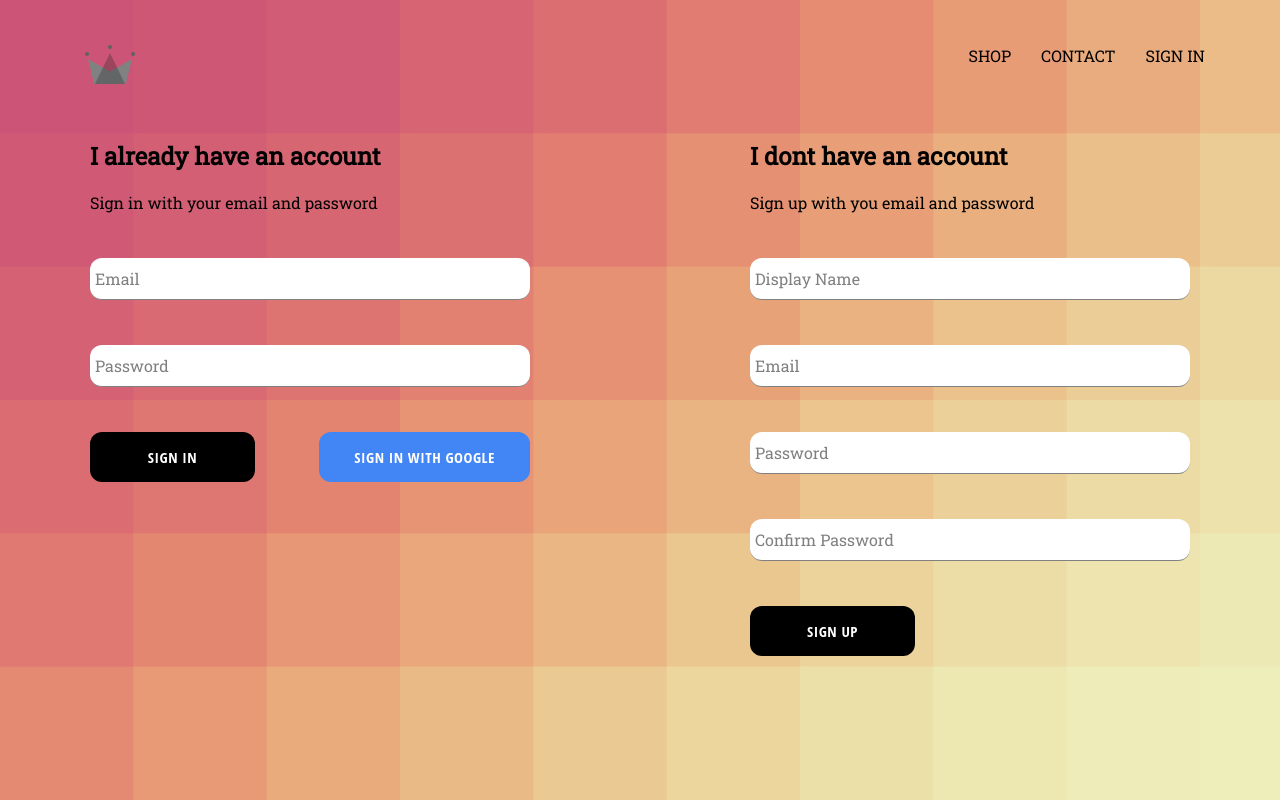
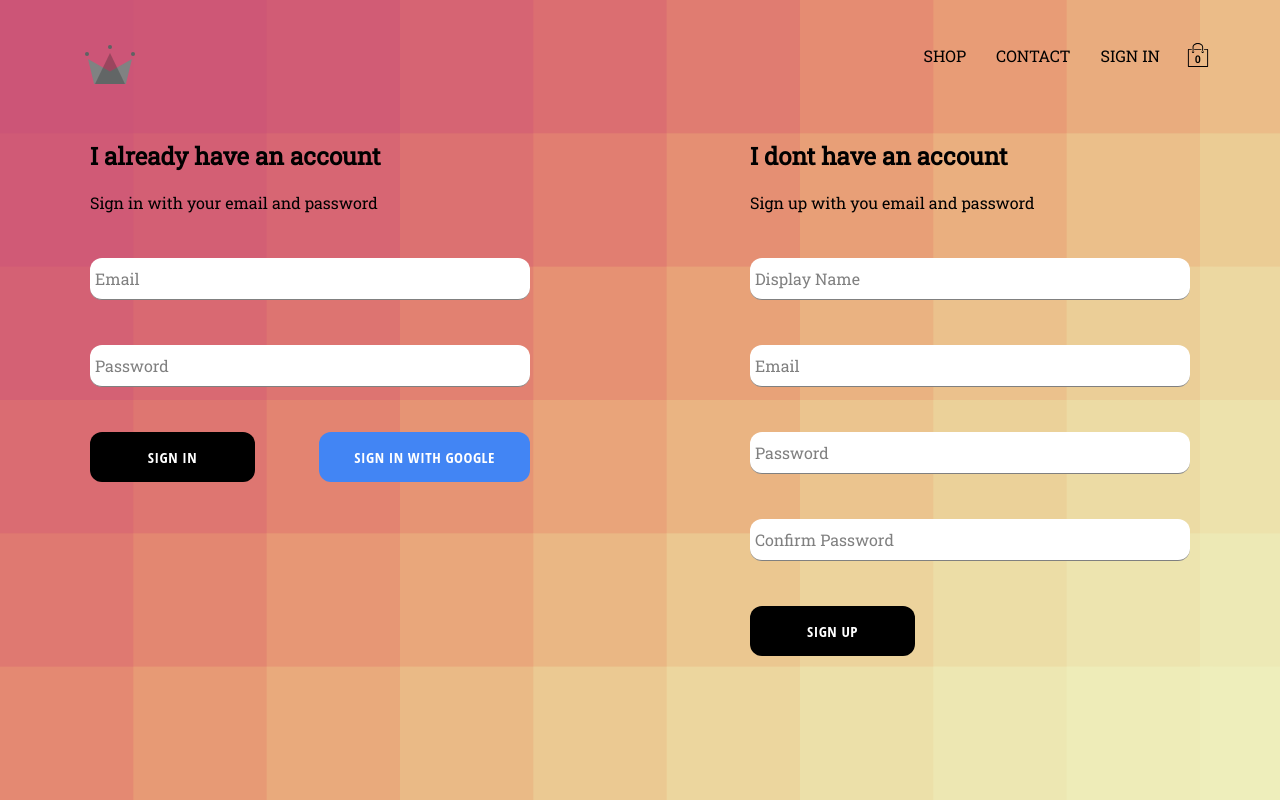
Before and after one commit to rsingh859/fab-clothing-react, a React (Create React App) app: page /signin in a window 1280 px wide. Built offline with nearby package versions, Linux system fonts and the light colour scheme; no server answers.

Commit message:
Adding the Cart Component

```diff
--- /dev/null
+++ b/src/components/cart-dropdown/cart-dropdown.component.jsx
@@ -0,0 +1,16 @@
+import React from 'react';
+
+import CustomButton from '../custom-button/custom-button.component';
+
+import './cart-dropdown.styles.scss';
+
+const cartDropDown = () => (
+    <div className='cart-dropdown'>
+        <div className='cart-items'>
+
+        </div>
+        <CustomButton>GO TO CHECKOUT</CustomButton>
+    </div>
+);
+
+export default cartDropDown;
--- /dev/null
+++ b/src/components/cart-dropdown/cart-dropdown.styles.scss
@@ -0,0 +1,24 @@
+.cart-dropdown {
+  position: absolute;
+  width: 300px;
+  height: 440px;
+  display: flex;
+  flex-direction: column;
+  padding: 20px;
+  border: 1px solid black;
+  background-color: white;
+  top: 80px;
+  right: 45px;
+  z-index: 5;
+
+  .cart-items {
+    height: 340px;
+    display: flex;
+    flex-direction: column;
+    overflow: hidden;
+  }
+
+  button {
+    margin-top: auto;
+  }
+}
--- /dev/null
+++ b/src/components/cart-icon/cart-icon.component.jsx
@@ -0,0 +1,18 @@
+import React from 'react';
+import './cart-icon.styles.scss';
+import { connect } from 'react-redux';
+import { toggleCartHidden } from '../../redux/cart/cart.actions';
+import { ReactComponent as ShoppingIcon } from '../../assets/shopping-bag.svg';
+
+const CartIcon = ({ toggleCartHidden }) => (
+    <div className='cart-icon' onClick={ toggleCartHidden }>
+        <ShoppingIcon className='shopping-icon' />
+        <span className='item-count'>0</span>
+    </div>
+);
+
+const mapDispatchToProps = dispatch => ({
+    toggleCartHidden: () => dispatch(toggleCartHidden())
+});
+
+export default connect(null,mapDispatchToProps)(CartIcon);
--- /dev/null
+++ b/src/components/cart-icon/cart-icon.styles.scss
@@ -0,0 +1,21 @@
+.cart-icon {
+  width: 45px;
+  height: 45px;
+  position: relative;
+  display: flex;
+  align-items: center;
+  justify-content: center;
+  cursor: pointer;
+
+  .shopping-icon {
+    width: 24px;
+    height: 24px;
+  }
+
+  .item-count {
+    position: absolute;
+    font-size: 10px;
+    font-weight: bold;
+    bottom: 12px;
+  }
+}
--- a/src/components/header/header.component.jsx
+++ b/src/components/header/header.component.jsx
@@ -4,10 +4,12 @@
 import { connect } from 'react-redux';
 
 import { auth } from '../../firebase/firebase.utils';
+import CartIcon from '../cart-icon/cart-icon.component';
+import CartDropdown from '../cart-dropdown/cart-dropdown.component';
 
 import { ReactComponent as Logo } from '../../assets/crown.svg';
 
-const Header = ({ currentUser }) => (
+const Header = ({ currentUser, hidden }) => (
     <div className='header'>
         <Link className='logo-container' to='/'>
             <Logo className='logo' />
@@ -26,12 +28,16 @@
                 <Link className='option' to='/signin' >SIGN IN</Link>
                 )
             }
+            <CartIcon />
         </div>
+        { hidden ? null : <CartDropdown />}
+
     </div>
 );
 
-const mapStateToProps = state => ({
-    currentUser: state.user.currentUser
+const mapStateToProps = ({ user : { currentUser}, cart: { hidden } }) => ({
+    currentUser,
+    hidden
 });
 
 export default connect(mapStateToProps)(Header);
--- /dev/null
+++ b/src/redux/cart/cart.action.types.js
@@ -0,0 +1,5 @@
+const CartActionTypes = {
+    TOGGLE_CART: 'TOGGLE_CART'
+}
+
+export default CartActionTypes;
--- /dev/null
+++ b/src/redux/cart/cart.actions.js
@@ -0,0 +1,5 @@
+import CartActionTypes from './cart.action.types';
+
+export const toggleCartHidden = () => ({
+    type: CartActionTypes.TOGGLE_CART
+});
--- /dev/null
+++ b/src/redux/cart/cart.reducer.js
@@ -0,0 +1,19 @@
+import CartActionTypes from './cart.action.types';
+
+const INITIAL_STATE = {
+    hidden: true
+}
+
+const CartReducer = (state = INITIAL_STATE, action) => {
+    switch(action.type) {
+        case CartActionTypes.TOGGLE_CART:
+            return {
+                ...state,
+                hidden: !state.hidden
+            }
+        default:
+            return state;
+    }
+}
+
+export default CartReducer;
--- a/src/redux/root-reducer.js
+++ b/src/redux/root-reducer.js
@@ -1,7 +1,9 @@
 import { combineReducers } from 'redux';
 
 import userReducer from './user/user.reducer';
+import CartReducer from './cart/cart.reducer';
 
 export default combineReducers({
-    user: userReducer
+    user: userReducer,
+    cart: CartReducer
 });
--- /dev/null
+++ b/src/redux/user/user.action.types.js
@@ -0,0 +1,3 @@
+export const UserActionTypes = {
+    SET_CURRENT_USER: "SET_CURRENT_USER"
+}
--- a/src/redux/user/user.reducer.js
+++ b/src/redux/user/user.reducer.js
@@ -1,10 +1,12 @@
+import { UserActionTypes } from './user.action.types';
+
 const INITIAL_STATE = {
     currentUser: null
 }
 
 const userReducer = (state = INITIAL_STATE, action) => {
     switch(action.type) {
-        case 'SET_CURRENT_USER':
+        case UserActionTypes.SET_CURRENT_USER:
             return {
                 ...state,
                 currentUser: action.payload
--- a/src/redux/user/users.actions.js
+++ b/src/redux/user/users.actions.js
@@ -1,4 +1,6 @@
+import { UserActionTypes } from './user.action.types';
+
 export const setCurrentUser = user => ({
-    type: 'SET_CURRENT_USER',
+    type: UserActionTypes.SET_CURRENT_USER,
     payload: user
 });
```
Also changed, not shown: src/assets/shopping-bag.svg (added), 1 other file (tests, documents, lock files or other folders).
